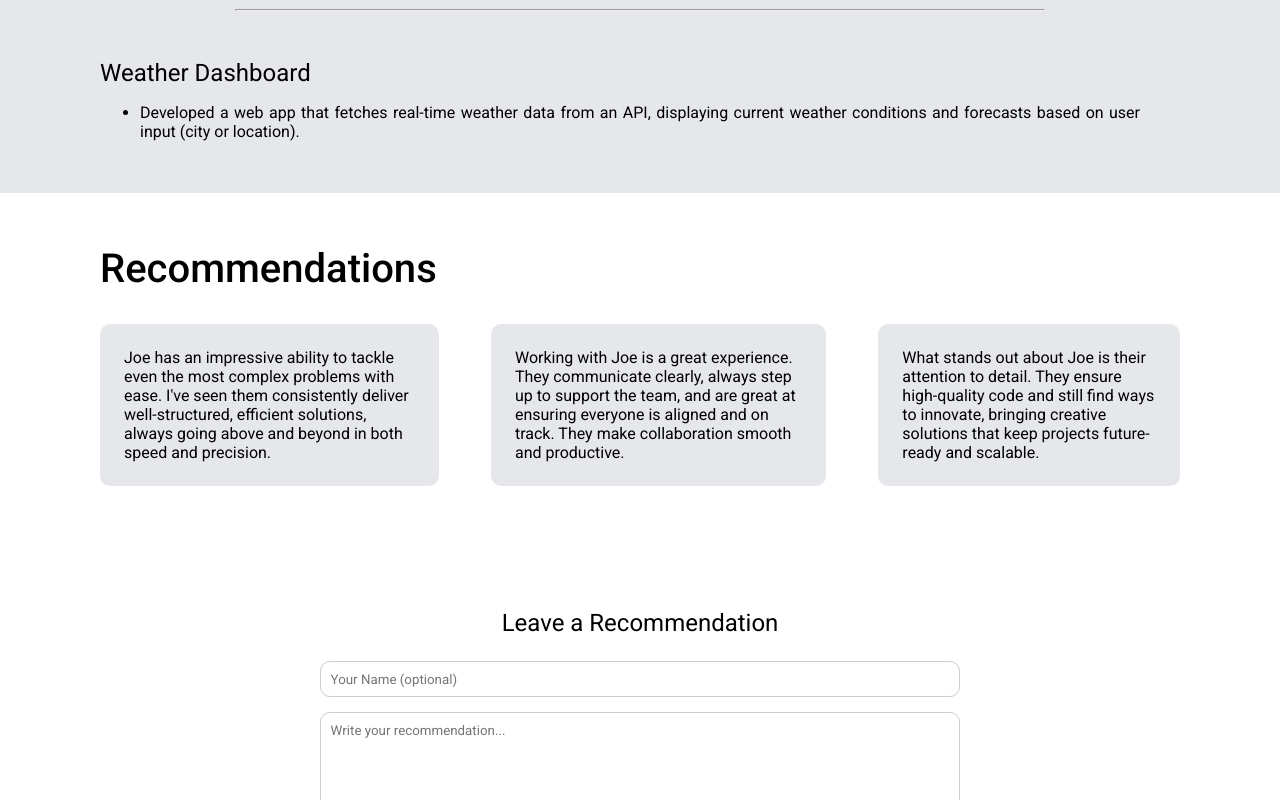
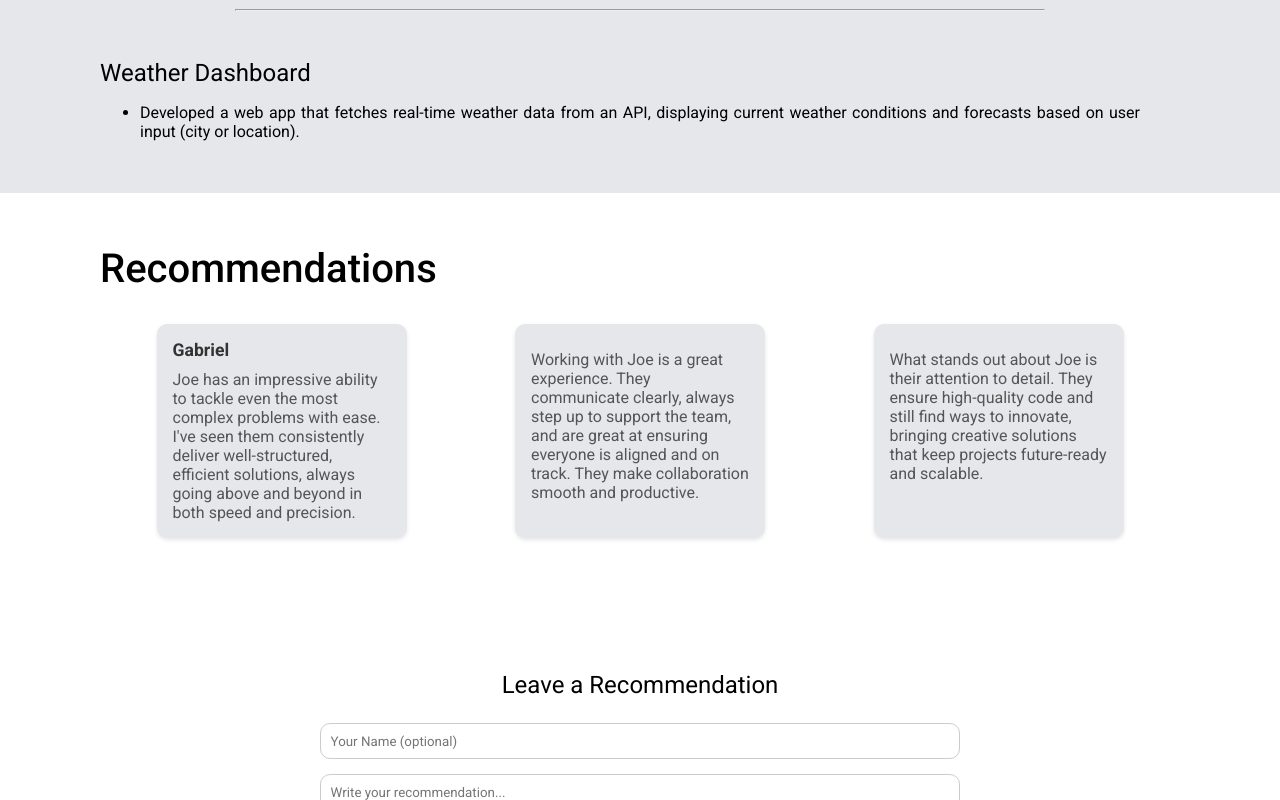
Before and after one commit to ChangGabriel/PortfolioWebsite, a plain HTML site: page index.html in a window 1280 px wide. Shown: the part 1491-2291 px from the top of the page. Drawn offline with nearby package versions, Linux system fonts and the light colour scheme.

Commit message:
add recommendation add functionality
Now it is possible to add recommendations to the recommendation list.

Redid code for the recommendation list.

```diff
--- a/app.js
+++ b/app.js
@@ -0,0 +1,25 @@
+// Function to add recommendation to list
+function addRecommendation() {
+    const name = document.getElementById("name").value;
+    const recommendation = document.getElementById("recommendation").value;
+
+    if(recommendation === ""){
+        alert("Please fill in the recommendation field before submitting.");
+        return;
+    }
+
+    // Create a list item to be appended to the recommendation list
+    const recommendationList = document.getElementById("recommendations-list");
+    const listItem = document.createElement("li");
+    listItem.className = "recommendation-item";
+
+    // Add content to the new recommendation item
+    listItem.innerHTML = `<h3>${name}</h3> <p>${recommendation}</p>`;
+
+    //append the recommendation item to list
+    recommendationList.appendChild(listItem);
+
+    //Clear input fields after submission
+    document.getElementById('name').value = "";
+    document.getElementById('recommendation').value = "";
+}
--- a/index.html
+++ b/index.html
@@ -112,31 +112,37 @@
     </section>
 
     <section class="recommendations_outer">
+
         <div class="recommendations_title">
             <h3>Recommendations</h3>
         </div>
-        <div class="recommendations">
-            <div class="recommendation_description">
+
+        <ul id="recommendations-list" class="recommendations-list">
+            <li class="recommendation-item">
+                <h3>Gabriel</h3>
                 <p>
                     Joe has an impressive ability to tackle even the most complex problems with ease.
                     I've seen them consistently deliver well-structured, efficient solutions,
                     always going above and beyond in both speed and precision.
                 </p>
-            </div>
-            <div class="recommendation_description">
+            </li>
+            <li class="recommendation-item">
+                <h3></h3>
                 <p>
-                    Working with Joe is a great experience. They communicate clearly, always step up to support the team,
-                    and are great at ensuring everyone is aligned and on track. They make collaboration smooth and productive.
+                    Working with Joe is a great experience. They communicate clearly,
+                    always step up to support the team, and are great at ensuring everyone
+                    is aligned and on track. They make collaboration smooth and productive.
                 </p>
-            </div>
-            <div class="recommendation_description">
+            </li>
+            <li class="recommendation-item">
+                <h3></h3>
                 <p>
                     What stands out about Joe is their attention to detail.
                     They ensure high-quality code and still find ways to innovate,
                     bringing creative solutions that keep projects future-ready and scalable.
                 </p>
-            </div>
-        </div>
+            </li>
+        </ul>
     </section>
 
     <section class="submit_recommendations">
--- a/style.css
+++ b/style.css
@@ -112,6 +112,8 @@ a{
     flex-direction: column;
     border-radius: 0.625rem;
     padding: 1rem;
+    box-shadow: 0 2px 4px rgba(0, 0, 0, 0.1);
+
 }
 .skills_description i{
     font-size: 2rem;
@@ -188,7 +190,45 @@ a{
     font-weight: 500;
 }
 
-.recommendations{
+.recommendations-list {
+    list-style-type: none;
+    padding: 6.25rem;
+    padding-top: 2rem;
+    padding-bottom: 3.25rem;
+    display: flex;
+    flex-wrap: wrap;
+    justify-content: space-evenly;
+    align-items: space-evenly;
+    width: 100%;
+    gap: 3.25rem
+}
+
+.recommendation-item{
+    background: #e5e7eb;
+    padding: 1rem;
+    margin-bottom: 10px;
+    border-radius: 0.625rem;
+    box-shadow: 0 2px 4px rgba(0, 0, 0, 0.1);
+    text-align: left;
+    width: 250px;  /* Fixed width for all boxes */
+    min-height: 150px;
+}
+
+.recommendation-item h3 {
+    margin: 0 0 10px;
+    font-size: 1.1rem;
+    font-weight: 520;
+    color: #333;
+}
+
+.recommendation-item p {
+    margin: 0;
+    font-size: 1rem;
+    font-weight: 400;
+    color: #555;
+    flex-grow: 1;
+}
+/* .recommendations{
     padding: 6.25rem;
     padding-top: 2rem;
     padding-bottom: 3.25rem;
@@ -206,7 +246,7 @@ a{
 .recommendation_description p{
     font-size: 1rem;
     font-weight: 400;
-}
+} */
 
 .submit_recommendations{
     position: relative;
```
